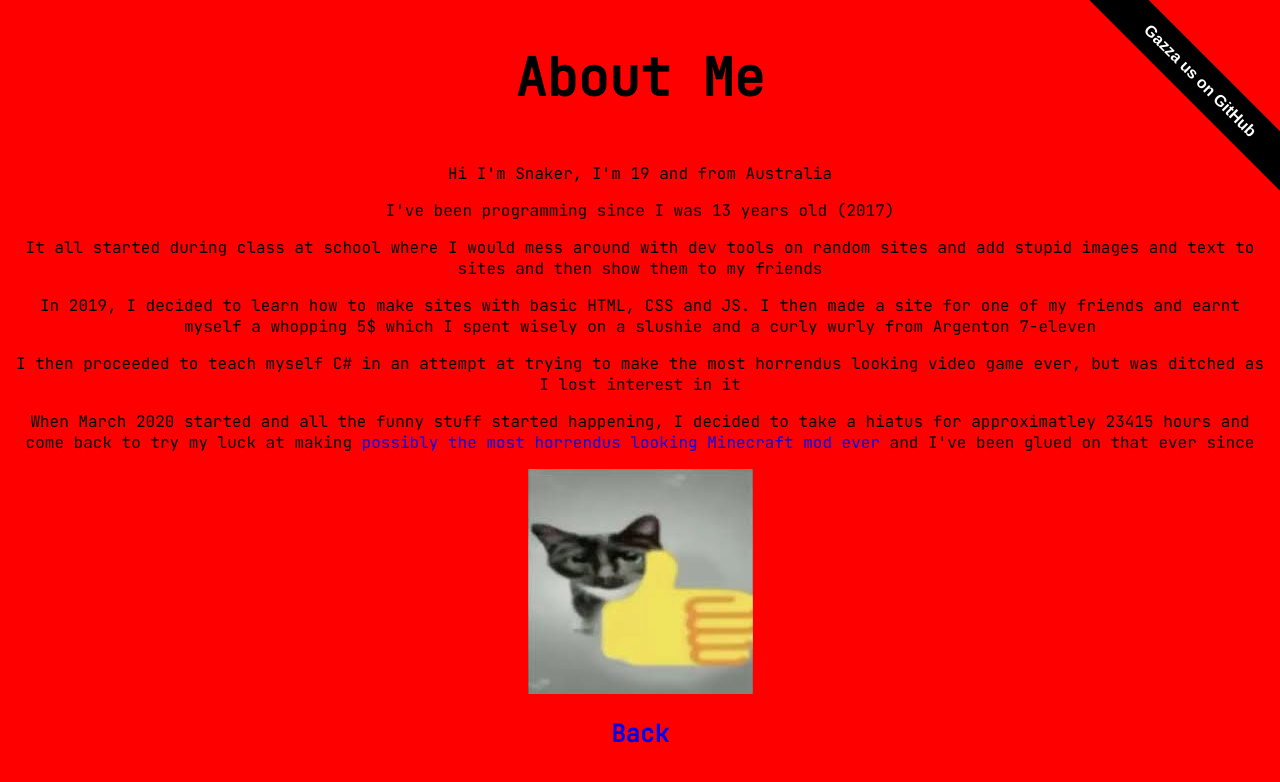
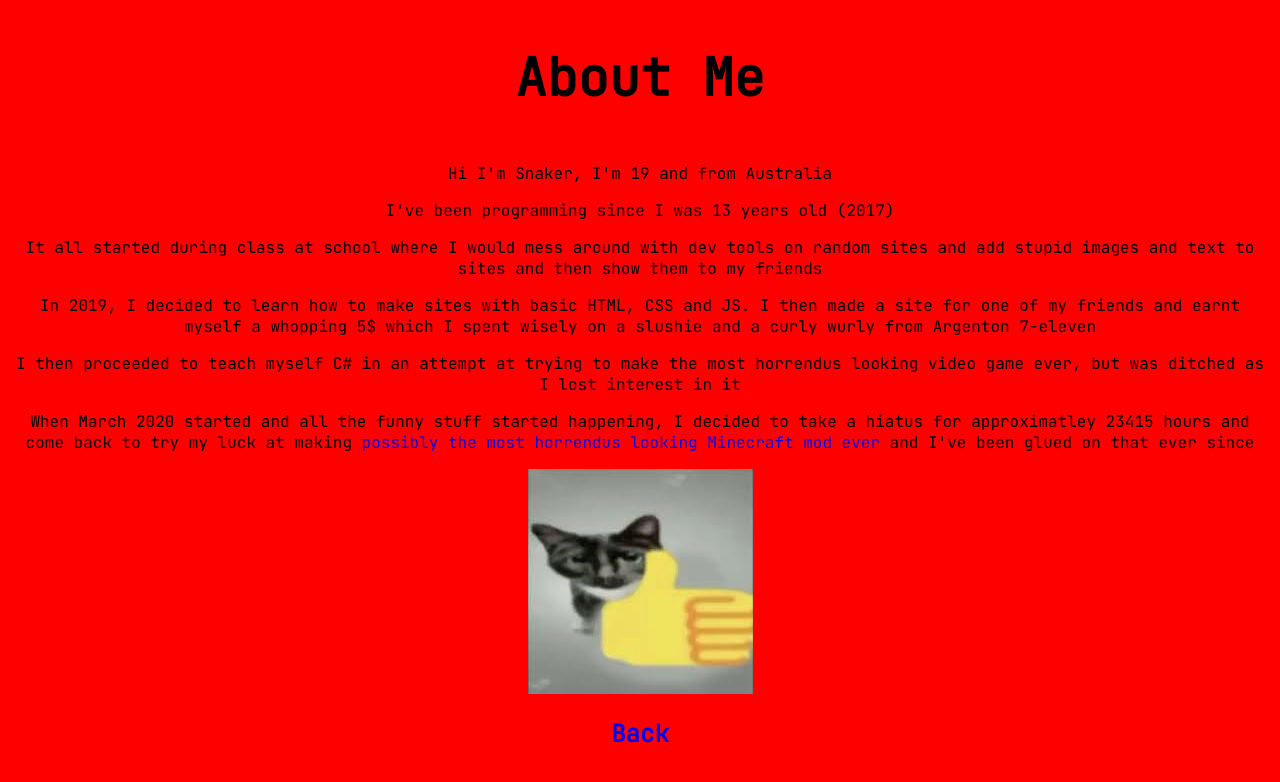
Before and after one commit to SnakerBone/Website, a plain HTML site: page about.html in a window 1280 px wide. Drawn offline with Linux system fonts and the light colour scheme.

Commit message:
Site updates

```diff
--- a/about.html
+++ b/about.html
@@ -13,9 +13,6 @@
     <header class="about-header">
         <h1>About Me</h1>
     </header>
-    <span class="fork-on-github">
-        <a href="https://github.com/SnakerBone/SnakerWebsite" target="_blank">Gazza us on GitHub</a>
-    </span>
     <main class="about-main">
         <section class="about-section">
             <p>
--- a/style.css
+++ b/style.css
@@ -26,70 +26,6 @@ html,
 body {
   animation: rainbow-bg 2.5s linear;
   animation-iteration-count: infinite;
-}
-
-/* Fork on GitHub */
-
-.fork-on-github a {
-  background: #000;
-  color: #fff;
-  text-decoration: none;
-  font-family: arial, sans-serif;
-  text-align: center;
-  font-weight: bold;
-  padding: 5px 40px;
-  font-size: 1rem;
-  line-height: 2rem;
-  position: relative;
-  transition: 0.5s;
-}
-
-.fork-on-github a:hover {
-  background: #fff;
-  color: #000;
-}
-
-.fork-on-github a::before,
-.fork-on-github a::after {
-  content: "";
-  width: 100%;
-  display: block;
-  position: absolute;
-  top: 1px;
-  left: 0;
-  height: 1px;
-  background: 0;
-}
-
-.fork-on-github a::after {
-  bottom: 1px;
-  top: auto;
-}
-
-@media screen and (min-width:800px) {
-  .fork-on-github {
-    position: fixed;
-    display: block;
-    top: 0;
-    right: 0;
-    width: 200px;
-    overflow: hidden;
-    height: 200px;
-    z-index: 9999;
-  }
-
-  .fork-on-github a {
-    width: 200px;
-    position: absolute;
-    top: 60px;
-    right: -60px;
-    transform: rotate(45deg);
-    -webkit-transform: rotate(45deg);
-    -ms-transform: rotate(45deg);
-    -moz-transform: rotate(45deg);
-    -o-transform: rotate(45deg);
-    box-shadow: 0;
-  }
 }
 
 /* Index Page */
```
